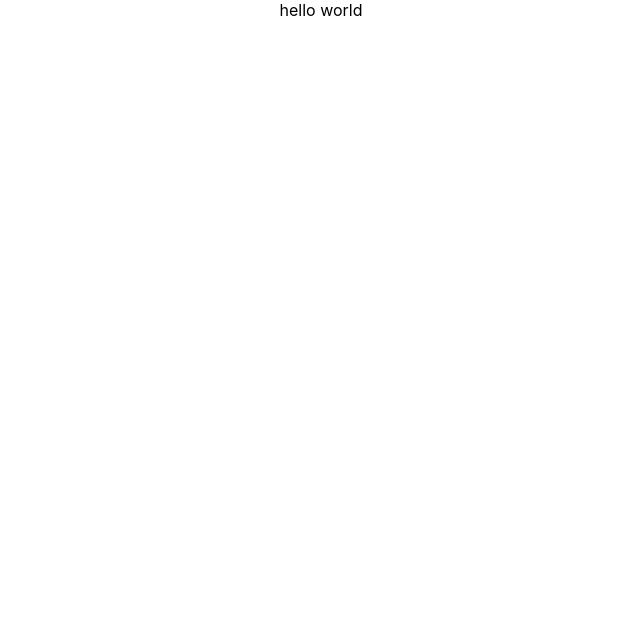
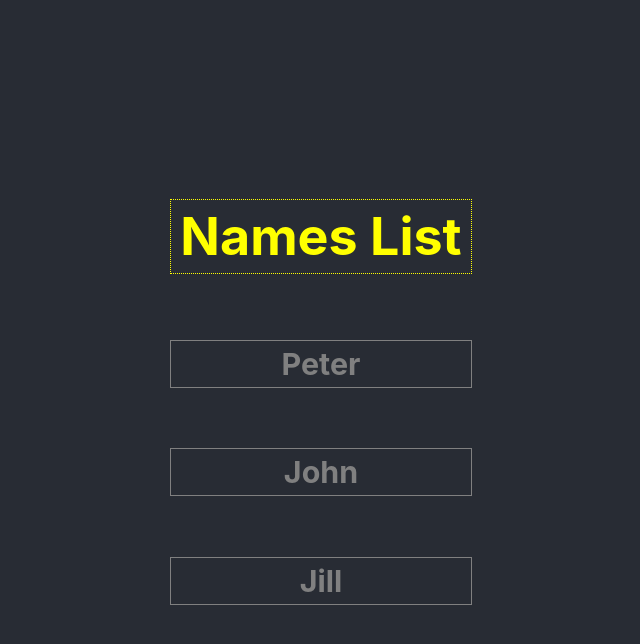
Before and after one commit to Sai-droid/hooks-app, a React (Create React App) app: page / in a window 1280 px wide. Shown: the top 644 px of the page, without its empty margins (319-959 px from the left). Built offline with nearby package versions, Linux system fonts and the light colour scheme.

Commit message:
styled components

```diff
--- a/package.json
+++ b/package.json
@@ -6,9 +6,11 @@
     "@testing-library/jest-dom": "^5.14.1",
     "@testing-library/react": "^11.2.7",
     "@testing-library/user-event": "^12.8.3",
+    "node-sass": "^6.0.1",
     "react": "^17.0.2",
     "react-dom": "^17.0.2",
     "react-scripts": "4.0.3",
+    "scss": "^0.2.4",
     "web-vitals": "^1.1.2"
   },
   "scripts": {
--- a/src/App.js
+++ b/src/App.js
@@ -1,10 +1,16 @@
 import logo from './logo.svg';
-import './App.css';
+import './App.scss';
 
 function App() {
   return (
     <div className="App">
-       hello world
+      <header className="App-header">
+        <h1 className="title name">Names List</h1>
+        <h3 className ="name">Peter</h3>
+        <h3 className ="name">John</h3>
+        <h3 className ="name">Jill</h3>
+
+        </header>
     </div>
   );
 }
--- a/src/App.css
+++ b/src/App.scss
@@ -36,3 +36,19 @@
     transform: rotate(360deg);
   }
 }
+
+.name{
+  color:gray;
+  border:1px solid gray;
+  padding-top:5px;
+  padding-bottom:5px;
+  width: 300px;
+
+}
+
+
+.title{
+  color:yellow;
+  border-color:yellow;
+  border-style:dotted;
+}
```
Also changed, not shown: 1 other file (tests, documents, lock files or other folders).
